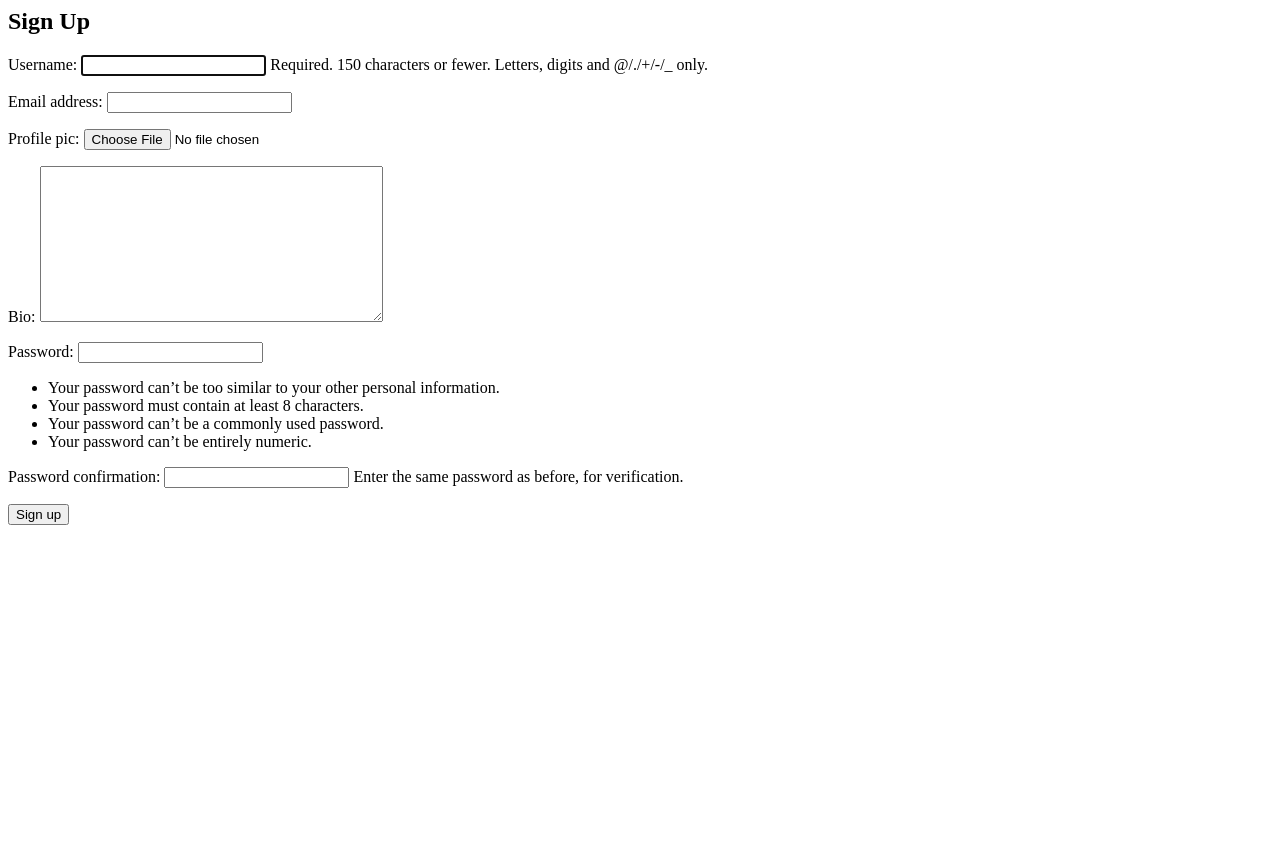
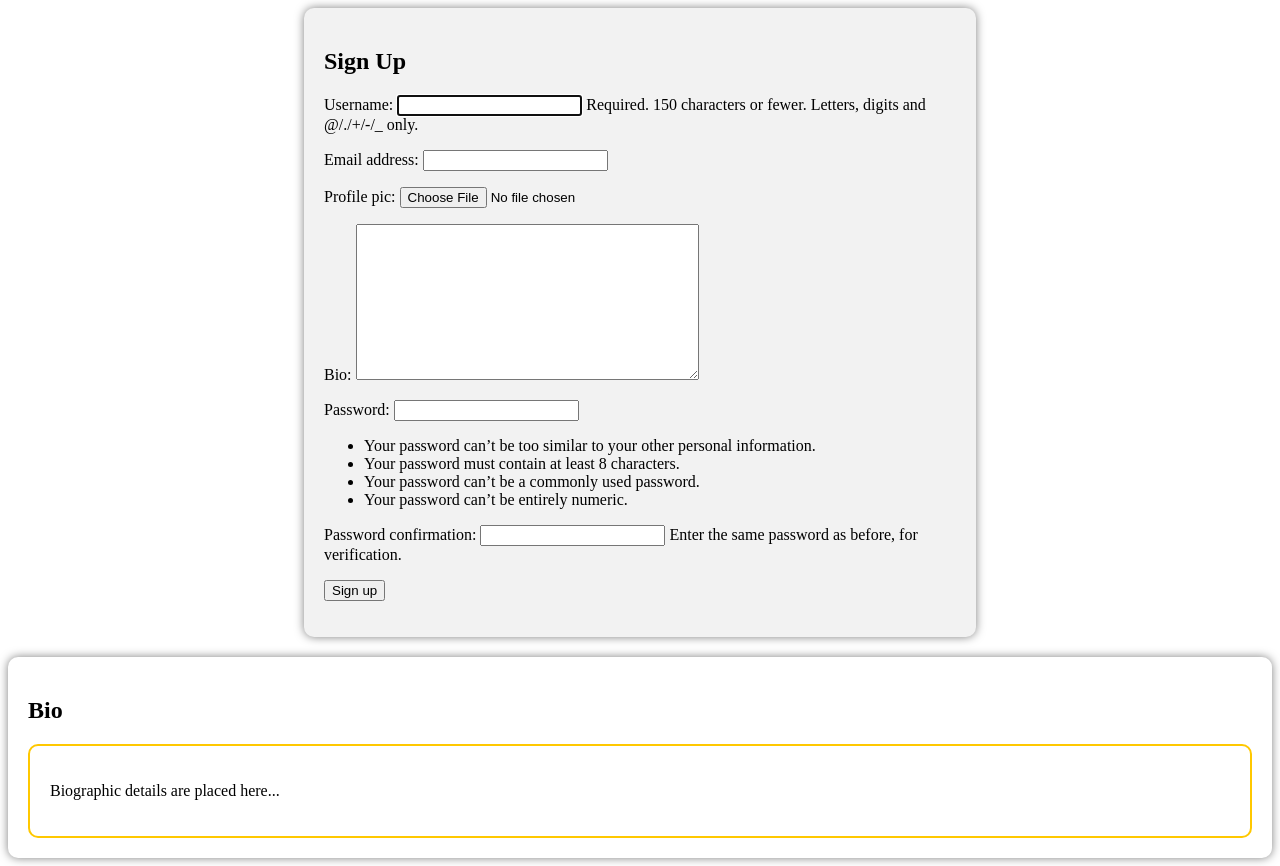
Before and after one commit to Programmingmonth/Socialmedia, a Django app: page /signup/ in a window 1280 px wide. Before the commit the page ends 525 px from the top, so only its background shows below. Run offline with Django 5.2, Linux system fonts and the light colour scheme.

Commit message:
Initial commit

```diff
--- a/Project/socialmedia/users/templates/signup.html
+++ b/Project/socialmedia/users/templates/signup.html
@@ -1,8 +1,42 @@
 {% block content %}
+  <style>
+    .form-container {
+      background-color: #f2f2f2;
+      padding: 20px;
+      border-radius: 10px;
+      width: 50%;
+      margin: auto;
+      box-shadow: 0px 0px 10px 0px rgba(0,0,0,0.5);
+    }
+
+    .bio-container {
+      background-color: #ffffff;
+      padding: 20px;
+      border-radius: 10px;
+      margin-top: 20px;
+      box-shadow: 0px 0px 10px 0px rgba(0,0,0,0.5);
+    }
+
+    .bio-frame {
+      border: 2px solid #ffc800;
+      padding: 20px;
+      border-radius: 10px;
+    }
+  </style>
+
+  <div class="form-container">
     <h2>Sign Up</h2>
     <form method="post" enctype="multipart/form-data">
       {% csrf_token %}
       {{ form.as_p }}
       <button type="submit">Sign up</button>
     </form>
+  </div>
+
+  <div class="bio-container">
+    <h2>Bio</h2>
+    <div class="bio-frame">
+      <p>Biographic details are placed here...</p>
+    </div>
+  </div>
 {% endblock %}
```
Also changed, not shown: 1 other file. Lines whose indentation alone changed are shown as unchanged.
